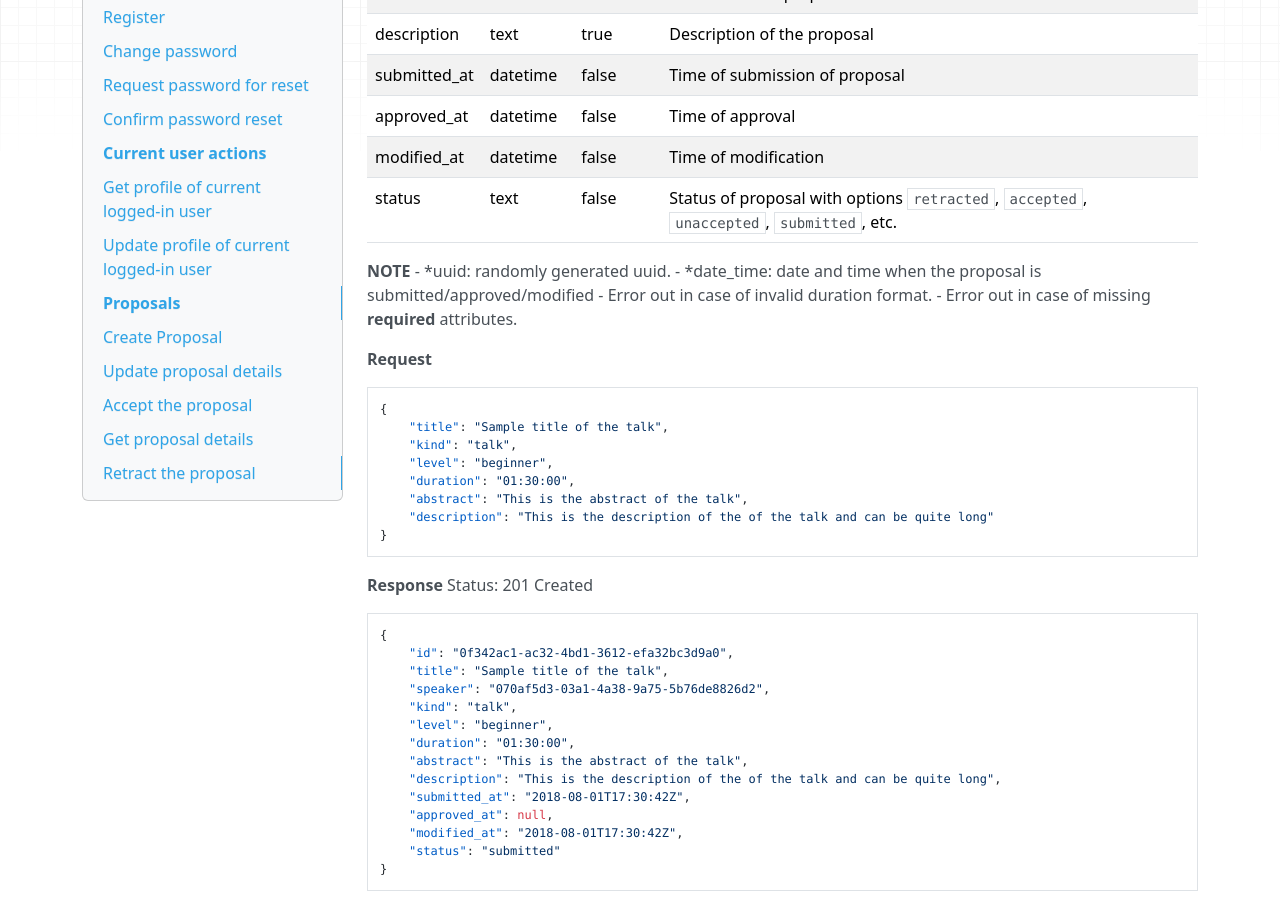
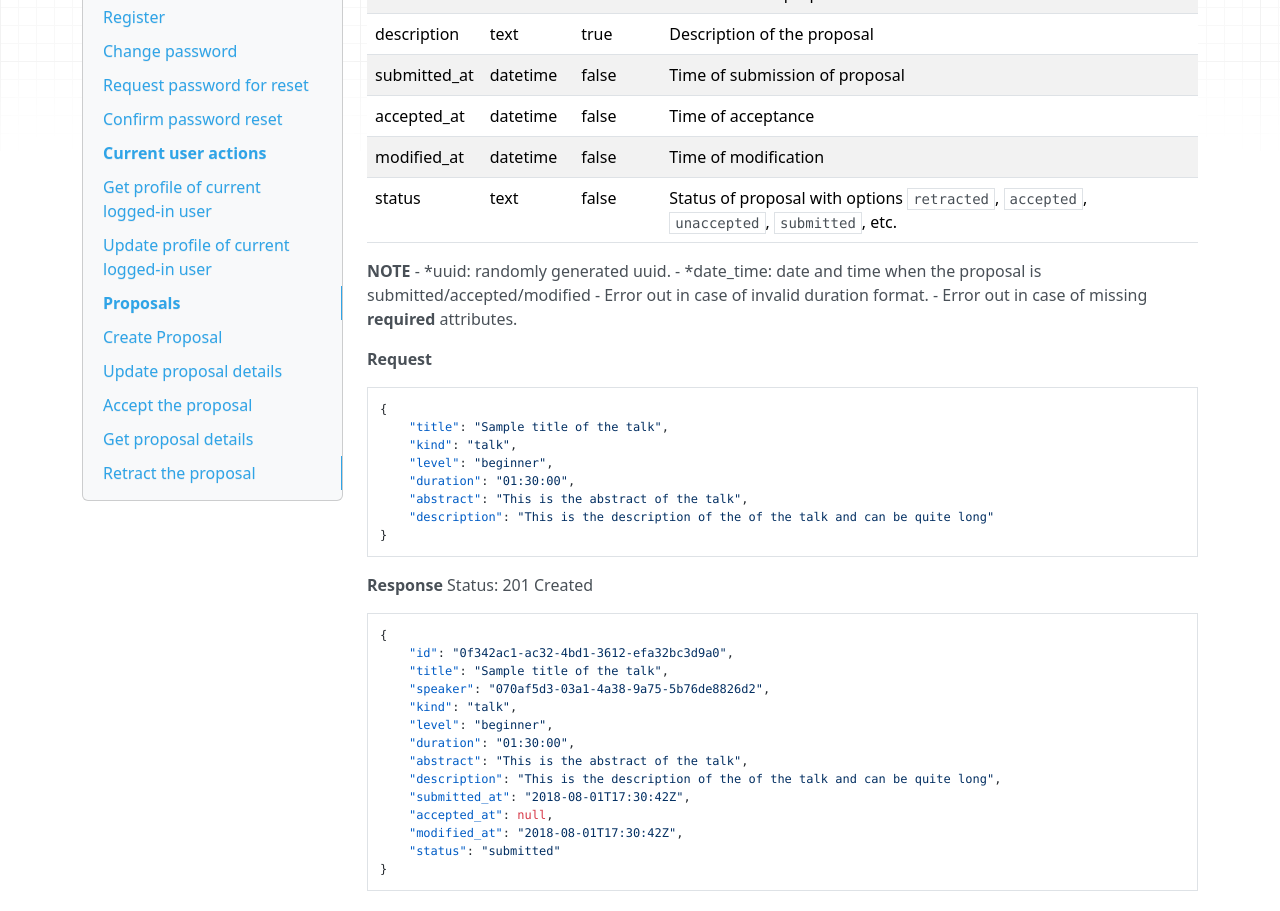
Before and after one commit to CuriousLearner/nexus, an MkDocs documentation site: the page built from docs/api/endpoints.md, in a window 1280 px wide and 1400 px high, scrolled down 6164 px. Shown: the part 155-1066 px from the top of the window. Built offline with MkDocs 1.6.1, drawn with Linux system fonts in a browser that asks for light colours; nearby versions of some CDN libraries; old or Windows-style settings are respelled for this version of MkDocs; some of the changed text lies outside the part shown.

Commit message:
docs(endpoints): Change 'approved_at' to 'accepted_at'

```diff
--- a/docs/api/endpoints.md
+++ b/docs/api/endpoints.md
@@ -292,13 +292,13 @@
 abstract           | text          | true     | Abstract of the proposal
 description        | text          | true     | Description of the proposal
 submitted_at       | datetime      | false    | Time of submission of proposal
-approved_at        | datetime      | false    | Time of approval
+accepted_at        | datetime      | false    | Time of acceptance
 modified_at        | datetime      | false    | Time of modification
 status             | text          | false    | Status of proposal with options `retracted`, `accepted`, `unaccepted`, `submitted`, etc.
 
 __NOTE__
 - *uuid: randomly generated uuid.
-- *date_time: date and time when the proposal is submitted/approved/modified
+- *date_time: date and time when the proposal is submitted/accepted/modified
 - Error out in case of invalid duration format.
 - Error out in case of missing **required** attributes.
 
@@ -327,7 +327,7 @@
     "abstract": "This is the abstract of the talk",
     "description": "This is the description of the of the talk and can be quite long",
     "submitted_at": "2018-08-01T17:30:42Z",
-    "approved_at": null,
+    "accepted_at": null,
     "modified_at": "2018-08-01T17:30:42Z",
     "status": "submitted"
 }
@@ -360,7 +360,7 @@
     "abstract": "This is the abstract of the talk",
     "description": "This is the description of the of the talk and can be quite long",
     "submitted_at": "2018-08-01T17:30:42Z",
-    "approved_at": null,
+    "accepted_at": null,
     "modified_at": "2018-08-03T09:20:00Z",
     "status": "submitted"
 }
@@ -385,7 +385,7 @@
     "abstract": "This is the abstract of the talk",
     "description": "This is the description of the of the talk and can be quite long",
     "submitted_at": "2018-08-01T17:30:42Z",
-    "approved_at": "2018-08-01T17:30:42Z",
+    "accepted_at": "2018-08-01T17:30:42Z",
     "modified_at": "2018-08-03T09:20:00Z",
     "status": "accepted"
 }
@@ -410,7 +410,7 @@
     "abstract": "This is the abstract of the talk",
     "description": "This is the description of the of the talk and can be quite long",
     "submitted_at": "2018-08-01T17:30:42Z",
-    "approved_at": "2018-08-01T17:30:42Z",
+    "accepted_at": "2018-08-01T17:30:42Z",
     "modified_at": "2018-08-03T09:20:00Z",
     "status": "submitted"
 }
@@ -435,7 +435,7 @@
     "abstract": "This is the abstract of the talk",
     "description": "This is the description of the of the talk and can be quite long",
     "submitted_at": "2018-08-01T17:30:42Z",
-    "approved_at": "2018-08-01T17:30:42Z",
+    "accepted_at": "2018-08-01T17:30:42Z",
     "modified_at": "2018-08-03T09:20:00Z",
     "status": "retracted"
 }
```
